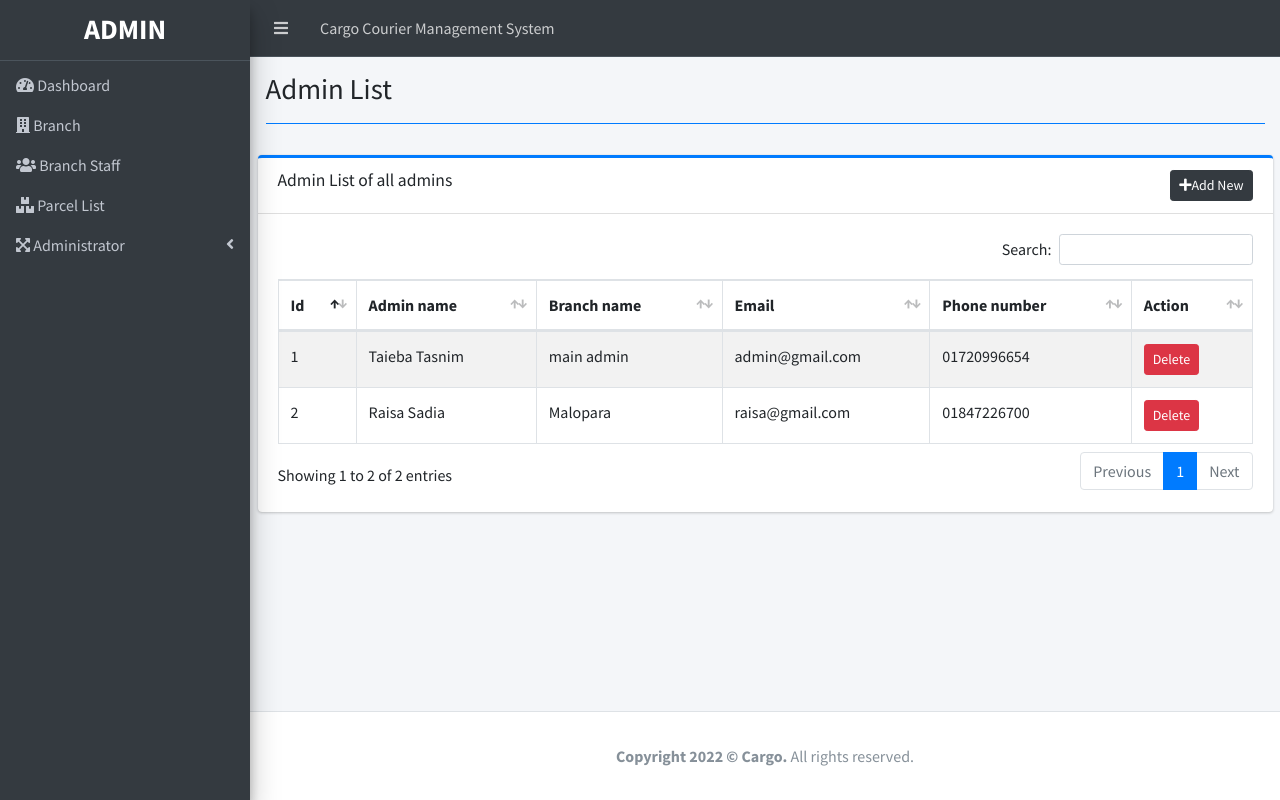
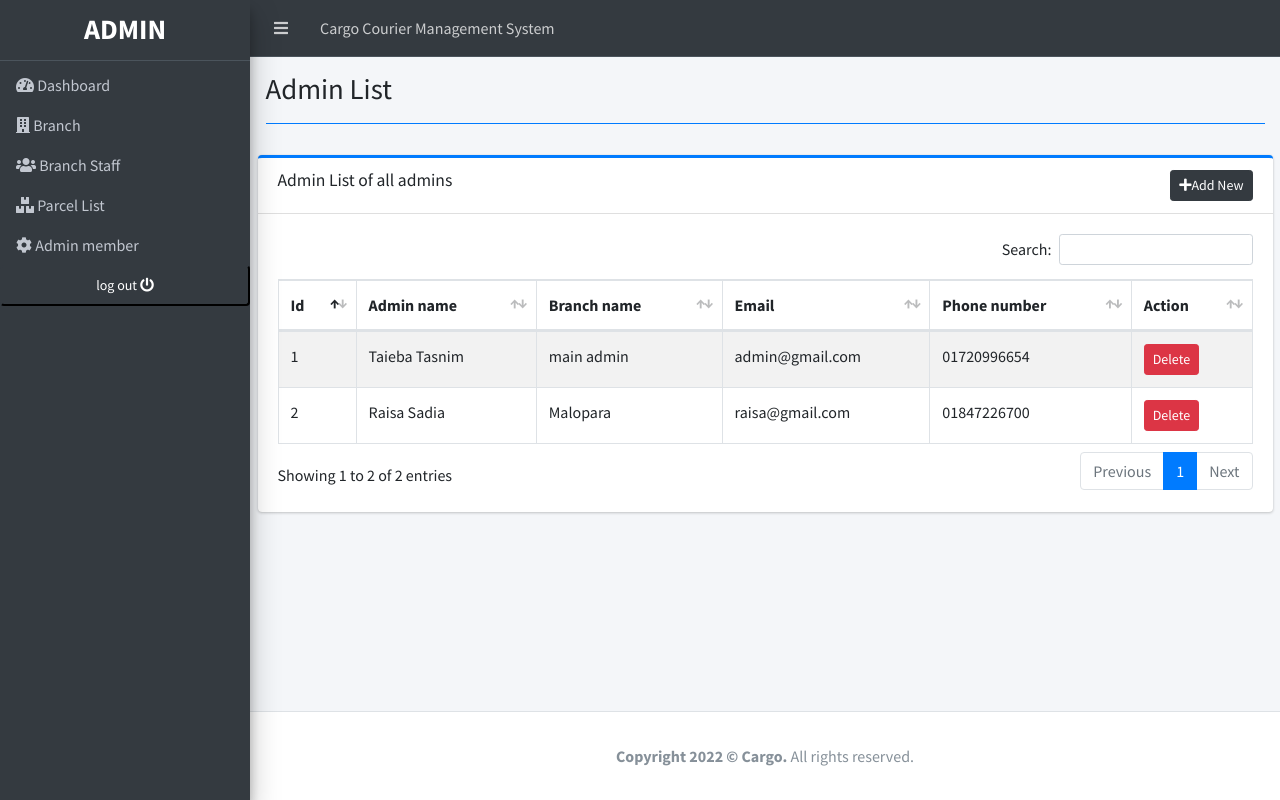
Before and after one commit to TaiebaTasnim/cargo1, a PHP site: page /admin-member.php in a window 1280 px wide. Run offline with PHP 8.4, Linux system fonts and the light colour scheme; data comes from the database, SQL or seed files in the repository; data that the repository does not hold is empty; some libraries are stand-ins or nearby versions.

Commit message:
DB UserName and Pass Added

```diff
--- a/database/dbcon.php
+++ b/database/dbcon.php
@@ -1,9 +1,9 @@
 <?php
 
-$host ="sql300.epizy.com";
-$username =	"epiz_32676653";
-$password ="7pKH1Q0vTnxxQ";
-$database ="epiz_32676653_database";
+$host ="sql301.byethost5.com";
+$username =	"b5_32677397";
+$password ="1246t1246";
+$database ="b5_32677397_cargo_db";
 
 $con = mysqli_connect("$host","$username","$password","$database");
 
--- a/includes/side-bar.php
+++ b/includes/side-bar.php
@@ -46,34 +46,26 @@
               </p>
             </a>
           </div>
+          <div>
+          <a href="admin-member.php" class="nav-link nav-edit_staff">
+              <i class="nav-icon  fa fa-cog"></i>
+              <p>
+                Admin member
+
+              </p>
+            </a>
+          </div>
 
           <div>
-            <li class="nav-item">
-             <a href="#" class="nav-link nav-edit_branch">
-              <i class="fas fa-expand-arrows-alt"></i>
-              <p>
-                Administrator
-                <i class="right fas fa-angle-left"></i>
-              </p>
-             </a>
-            <ul class="nav nav-treeview">
-              <li class="nav-item">
-                <a href="admin-member.php" class="nav-link nav-new_branch tree-item">
-                  <i class="fa fa-cog"></i>
-                  <p>Admin member</p>
-                </a>
-              </li>
-              <li class="nav-item">
-              <form action="branch_code.php" method="POST">
+          <form action="branch_code.php" method="POST">
                 <button type="submit" name="logout_btn" class="nav-link nav-new_branch tree-item btn-dark btn-sm text-white">log out
                   <i class="fa fa-power-off"></i>
 
                 </button>
-              </li>
-             </form>
-            </ul>
-           </li>
-           </div>
+          </form>
+          </div>
+
+
 
 
 
```
